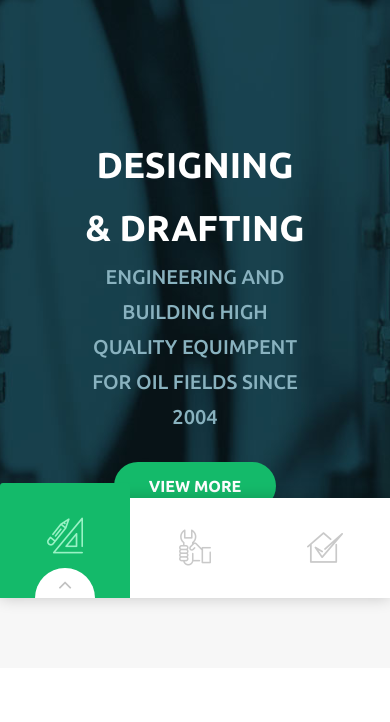
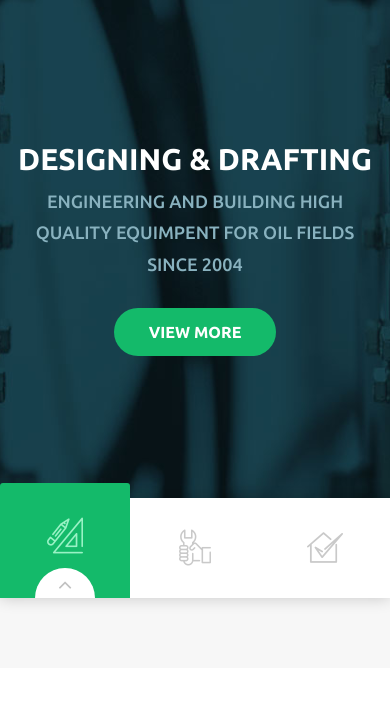
Before and after one commit to schriker/Fourstar, a plain HTML site: page index.html in a window 390 px wide. Shown: the part 122-844 px from the top of the page. Drawn offline with Linux system fonts and the light colour scheme.

Commit message:
Another test

```diff
--- a/css/style.css
+++ b/css/style.css
@@ -485,6 +485,13 @@ textarea:invalid{
     .contact-info{
         display: none !important;
     }
+    .slider h2,
+    h2 {
+        font-size: 30px !important;
+    }
+    .slider h3{
+        font-size: 18px;
+    }
     .logo a{
         width: 100%;
     }
@@ -493,6 +500,9 @@ textarea:invalid{
     }
     .article-img{
         margin-bottom: 45px;
+    }
+    .slider{
+        margin-bottom: 45px !important;
     }
     .slider-btn-text{
         display: none;
--- a/index.html
+++ b/index.html
@@ -69,7 +69,7 @@
             </div>
             <div class="container">
                 <div class="row slider justify-content-center">
-                    <div class="col-8 align-self-center text-center text-uppercase">
+                    <div class="col-12 align-self-center text-center text-uppercase">
                         <div id="slide-1" class="slide">
                             <h2>Designing & drafting</h2>
                             <h3>engineering and building high quality equimpent for oil fields since 2004</h3>
```
